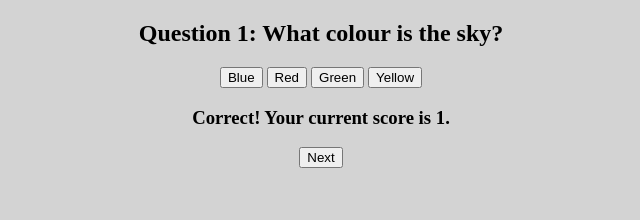
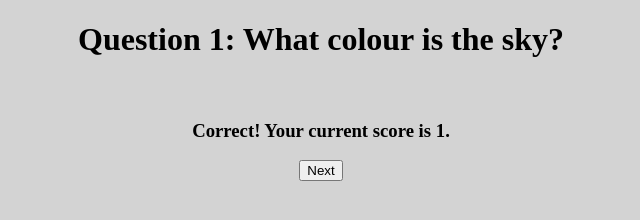
Before and after one commit to josephsmith0705/js-quiz, a plain HTML site: page index.html in a window 1280 px wide. Both pictures are taken after a click on the button "Blue". Shown: the whole page, without its empty margins (319-959 px from the left). Drawn offline with Linux system fonts and the light colour scheme.

Commit message:
Added functionality to hide buttons after answer

```diff
--- a/index.html
+++ b/index.html
@@ -10,7 +10,7 @@
 </head>
 <body>
 <div class="questions">
-	<h2 id="question"></h2>
+	<h1 id="question"></h1>
 	<button onclick="checkAnswer(0)" id="answer1"></button>
 	<button onclick="checkAnswer(1)" id="answer2"></button>
 	<button onclick="checkAnswer(2)" id="answer3"></button>
--- a/scripts.js
+++ b/scripts.js
@@ -1,13 +1,14 @@
 let currentQuestion = 0;
 let score = 0;
-const questions = ['What colour is the sky','How many minutes are there in an hour'];
-const answers = ['Blue','Red','Green','Yellow','15','30','45','60']
-const correctAnswers = ['Blue','60'];
+const questions = ['What colour is the sky','How many minutes are there in an hour','Who invented gravity',
+	'What language is this written in','What colour are trees'];
+const answers = ['Blue','Red','Green','Yellow','15','30','45','60','Isaac Newton','Albert Einstein','Brahmagupta-II','None',
+	'HTML','CSS','JavaScript','All','Blue','Red','Green','Yellow']
+const correctAnswers = ['Blue','60','None','All','Green'];
 const question = document.getElementById('question');
 const questionFeedback = document.getElementById('questionFeedback');
 const title = document.getElementById('title');
 const nextButton = document.getElementById('nextButton');
-const QButtons = document.getElementsByClassName('questions');
 
 function checkAnswer(answer) {
 	if (correctAnswers[currentQuestion] === answers[answer+(4*currentQuestion)]){
@@ -17,7 +18,7 @@ function checkAnswer(answer) {
 		questionFeedback.textContent = 'Incorrect - The correct answer is ' + correctAnswers[currentQuestion];
 	}
 	nextButton.style.display = "block";
-	disableQButtons();
+	hideButtons();
 }
 
 function next() {
@@ -35,7 +36,7 @@ function updatePage() {
 	nextButton.style.display = 'none';
 	questionFeedback.textContent = '';
 	propagateButtons();
-	//enableQButtons();
+	showButtons();
 }
 
 function propagateButtons() {
@@ -46,31 +47,25 @@ function propagateButtons() {
 }
 
 function showResults() {
-	questionFeedback.textContent = 'Your total score is ' + score;
+	questionFeedback.textContent = 'You gave ' + score + ' correct answers, and ' + (questions.length - score) + ' incorrect answers';
 	question.textContent = 'Results:';
 	title.textContent = 'Results';
 	nextButton.style.display = 'none';
+	const startTime = date.getTime();
+}
+
+function hideButtons() {
 	document.getElementById("answer1").style.visibility = 'hidden';
 	document.getElementById("answer2").style.visibility = 'hidden';
 	document.getElementById("answer3").style.visibility = 'hidden';
 	document.getElementById("answer4").style.visibility = 'hidden';
 }
 
-/*function disableQButtons() {
-	var i;
-	for (i = 0; i < QButtons.length; i++) {
-		document.getElementById('answer' + i).disabled = true;
-	}
+function showButtons() {
+	document.getElementById("answer1").style.visibility = 'visible';
+	document.getElementById("answer2").style.visibility = 'visible';
+	document.getElementById("answer3").style.visibility = 'visible';
+	document.getElementById("answer4").style.visibility = 'visible';
 }
 
-function enableQButtons() {
-	var i;
-	for (i = 0; i < QButtons.length; i++) {
-		if QButtons[i].tagName = 'button'{
-			QButtons[i].disabled = false;
-
-		}
-	}
-}*/
-
 updatePage();
```
